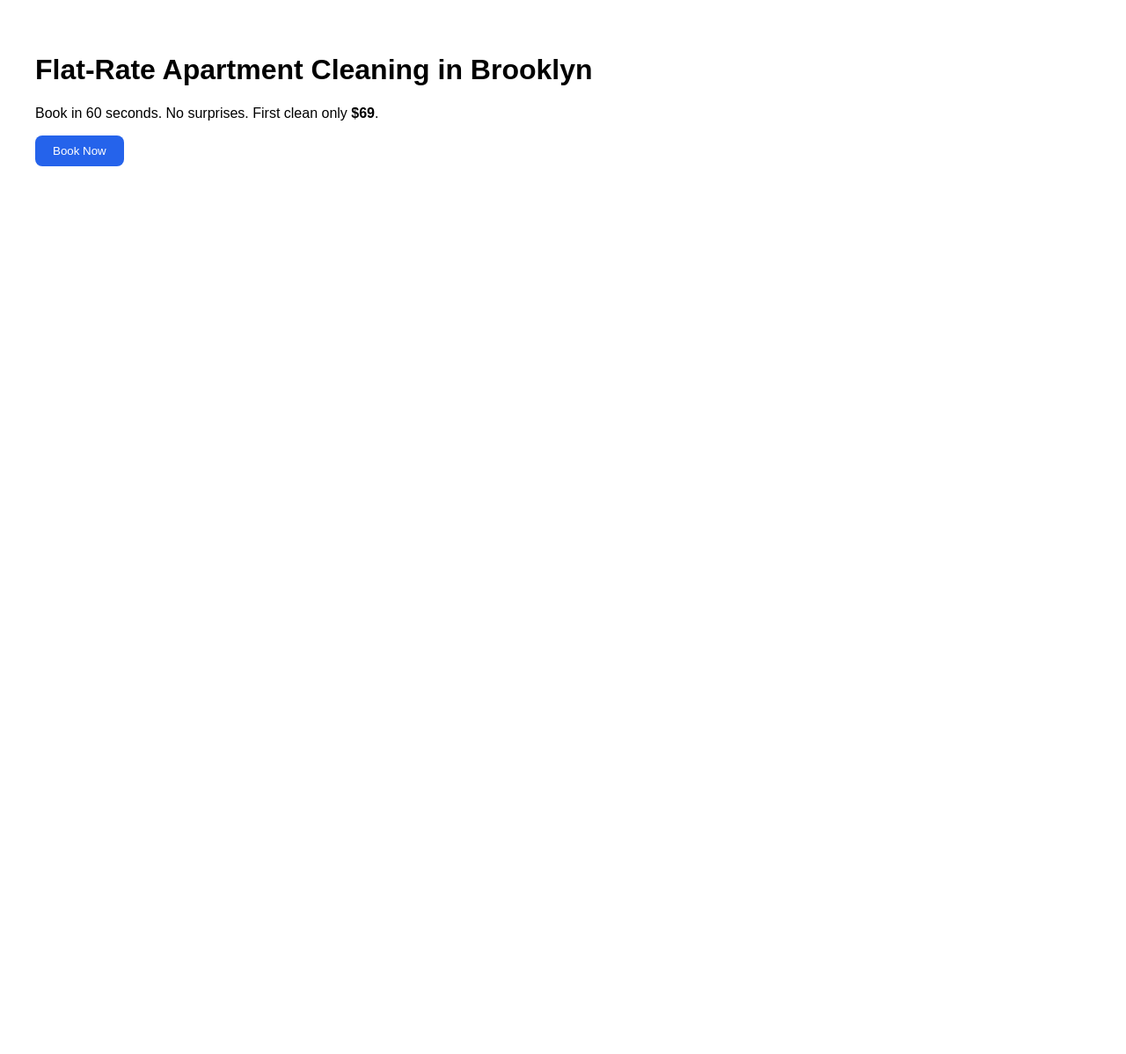
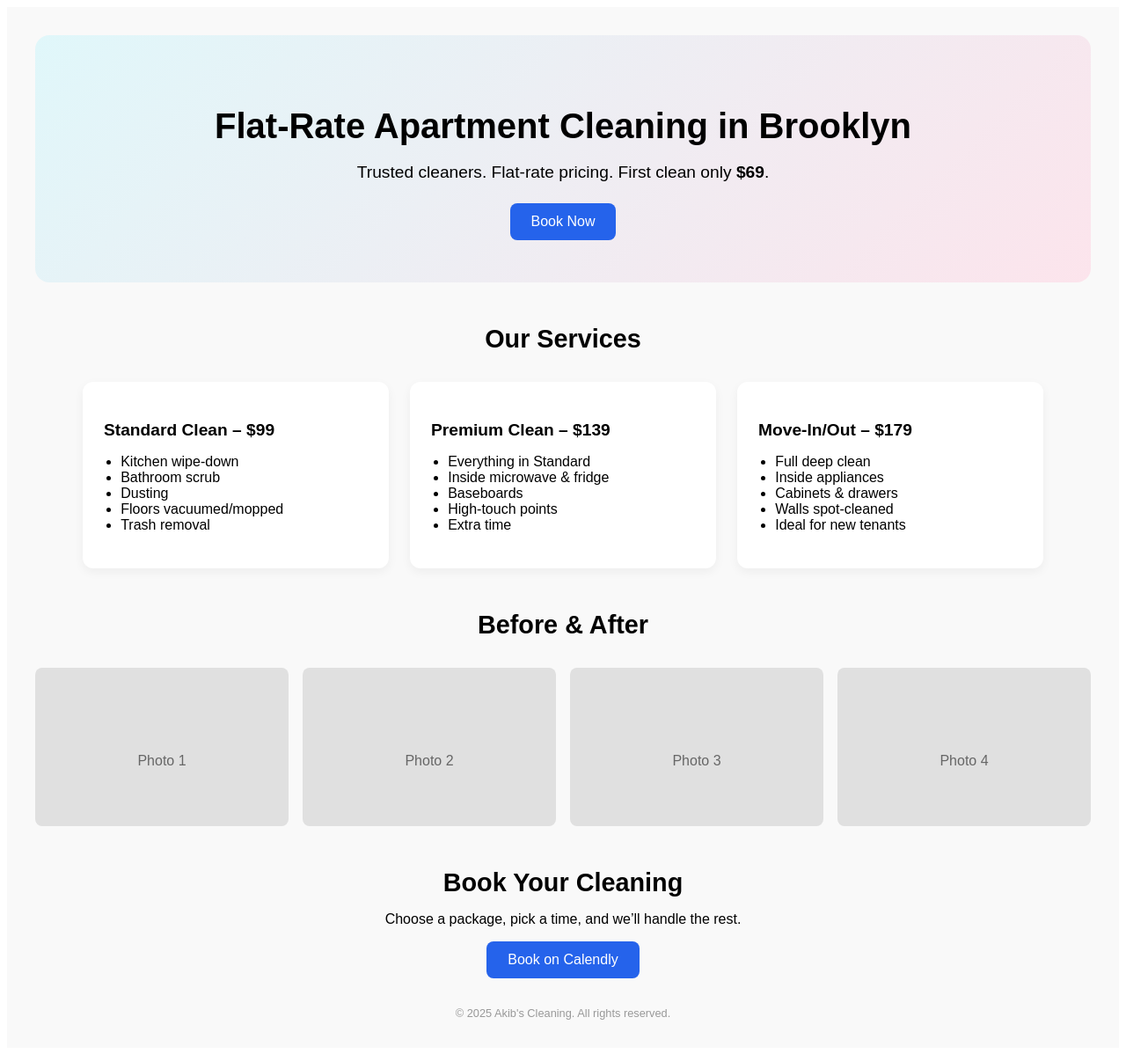
Before and after one commit to Akib-Islam1/Flat-Rate-Cleaning, a React (Vite) app: page / in a window 1280 px wide. Shown: the whole page at 88% size. Before the commit the page ends 800 px from the top, so only its background shows below. Built offline with nearby package versions, Linux system fonts and the light colour scheme.

Commit message:
Update HomePage.jsx

```diff
--- a/src/HomePage.jsx
+++ b/src/HomePage.jsx
@@ -2,12 +2,75 @@ import React from 'react';
 
 export default function HomePage() {
   return (
-    <main style={{ fontFamily: 'Arial', padding: '2rem' }}>
-      <h1>Flat-Rate Apartment Cleaning in Brooklyn</h1>
-      <p>Book in 60 seconds. No surprises. First clean only <strong>$69</strong>.</p>
-      <button style={{ padding: '10px 20px', backgroundColor: '#2563eb', color: 'white', borderRadius: '8px', border: 'none' }}>
-        Book Now
-      </button>
+    <main style={{ fontFamily: 'Arial, sans-serif', padding: '2rem', background: '#f9f9f9' }}>
+      {/* Hero Section */}
+      <section style={{ textAlign: 'center', padding: '3rem 1rem', background: 'linear-gradient(135deg, #e0f7fa, #fce4ec)', borderRadius: '16px', marginBottom: '3rem' }}>
+        <h1 style={{ fontSize: '2.5rem', fontWeight: 'bold', marginBottom: '1rem' }}>
+          Flat-Rate Apartment Cleaning in Brooklyn
+        </h1>
+        <p style={{ fontSize: '1.2rem', marginBottom: '1.5rem' }}>
+          Trusted cleaners. Flat-rate pricing. First clean only <strong>$69</strong>.
+        </p>
+        <a href="#book" style={{ textDecoration: 'none' }}>
+          <button style={{ padding: '12px 24px', fontSize: '1rem', backgroundColor: '#2563eb', color: 'white', borderRadius: '8px', border: 'none', cursor: 'pointer' }}>
+            Book Now
+          </button>
+        </a>
+      </section>
+
+      {/* Services Section */}
+      <section style={{ marginBottom: '3rem' }}>
+        <h2 style={{ textAlign: 'center', fontSize: '1.8rem', marginBottom: '2rem' }}>Our Services</h2>
+        <div style={{ display: 'flex', gap: '1.5rem', flexWrap: 'wrap', justifyContent: 'center' }}>
+          {[{
+            title: 'Standard Clean',
+            price: '$99',
+            features: ['Kitchen wipe-down', 'Bathroom scrub', 'Dusting', 'Floors vacuumed/mopped', 'Trash removal']
+          }, {
+            title: 'Premium Clean',
+            price: '$139',
+            features: ['Everything in Standard', 'Inside microwave & fridge', 'Baseboards', 'High-touch points', 'Extra time']
+          }, {
+            title: 'Move-In/Out',
+            price: '$179',
+            features: ['Full deep clean', 'Inside appliances', 'Cabinets & drawers', 'Walls spot-cleaned', 'Ideal for new tenants']
+          }].map(service => (
+            <div style={{ background: '#fff', borderRadius: '12px', boxShadow: '0 4px 12px rgba(0,0,0,0.05)', padding: '1.5rem', width: '300px' }}>
+              <h3 style={{ fontSize: '1.2rem', marginBottom: '0.5rem' }}>{service.title} – {service.price}</h3>
+              <ul style={{ paddingLeft: '1.2rem' }}>
+                {service.features.map(item => <li>{item}</li>)}
+              </ul>
+            </div>
+          ))}
+        </div>
+      </section>
+
+      {/* Gallery Section */}
+      <section style={{ marginBottom: '3rem' }}>
+        <h2 style={{ textAlign: 'center', fontSize: '1.8rem', marginBottom: '2rem' }}>Before & After</h2>
+        <div style={{ display: 'grid', gridTemplateColumns: 'repeat(auto-fit, minmax(200px, 1fr))', gap: '1rem' }}>
+          {[1, 2, 3, 4].map(i => (
+            <div style={{ backgroundColor: '#e0e0e0', height: '180px', borderRadius: '8px' }}>
+              <p style={{ textAlign: 'center', lineHeight: '180px', color: '#666' }}>Photo {i}</p>
+            </div>
+          ))}
+        </div>
+      </section>
+
+      {/* Booking CTA */}
+      <section id="book" style={{ textAlign: 'center', marginBottom: '2rem' }}>
+        <h2 style={{ fontSize: '1.8rem', marginBottom: '1rem' }}>Book Your Cleaning</h2>
+        <p style={{ fontSize: '1rem', marginBottom: '1rem' }}>Choose a package, pick a time, and we’ll handle the rest.</p>
+        <a href="https://calendly.com" target="_blank" rel="noopener noreferrer">
+          <button style={{ padding: '12px 24px', fontSize: '1rem', backgroundColor: '#2563eb', color: 'white', borderRadius: '8px', border: 'none', cursor: 'pointer' }}>
+            Book on Calendly
+          </button>
+        </a>
+      </section>
+
+      <footer style={{ textAlign: 'center', fontSize: '0.8rem', color: '#999' }}>
+        © {new Date().getFullYear()} Akib's Cleaning. All rights reserved.
+      </footer>
     </main>
   );
 }
```
